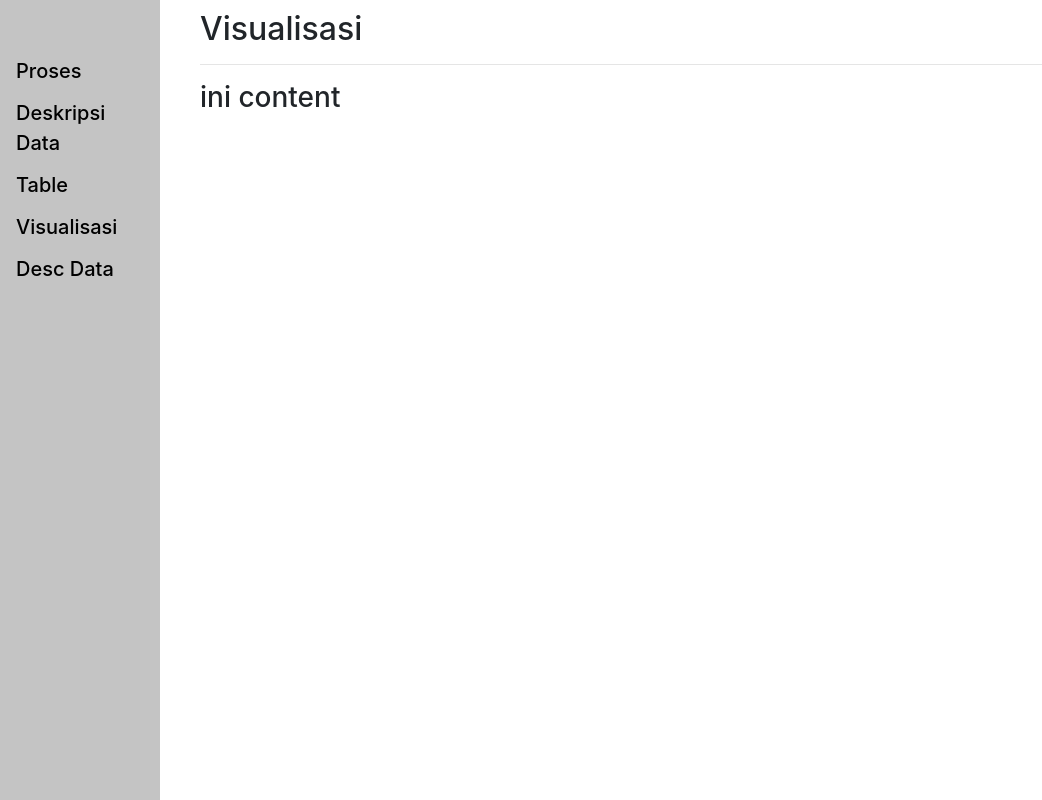
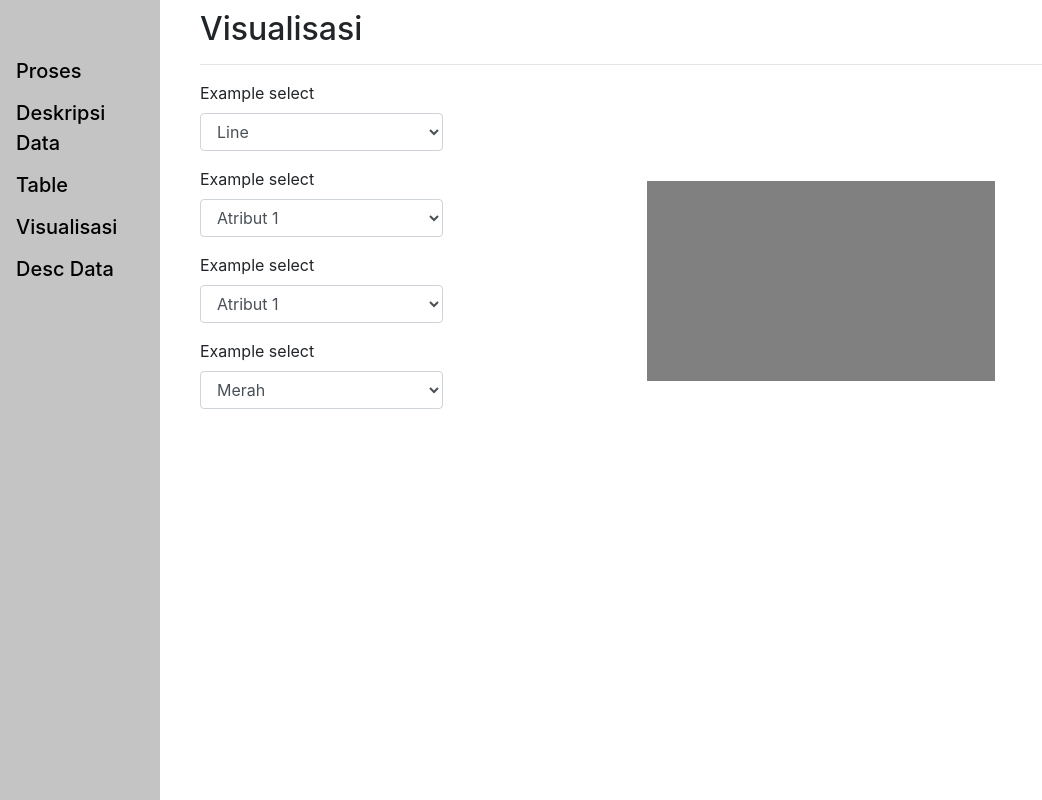
Before and after one commit to DaffaFauzan/KNN, a Django app: page /visualisasi in a window 1280 px wide. Shown: the whole page, without its empty margins (0-1042 px from the left). Run offline with Django 3.2, Linux system fonts and the light colour scheme; some libraries are stand-ins or nearby versions.

Commit message:
visualisasi

```diff
--- a/damin/project/templates/project/visualisasi.html
+++ b/damin/project/templates/project/visualisasi.html
@@ -51,9 +51,95 @@
 
     {% block content %}
     <div class="main">
-        <h2>Visualisasi</h2>
-        <hr>
-        <h3>ini content</h3>
+       <div >
+		  <h2>Visualisasi</h2>
+		  <hr>
+		  <div class="container-sm" >
+			<div class="row">
+				<div class="col-md-3" >
+					<form>
+
+						<div class="form-group">
+						  <label for="exampleFormControlSelect1">Example select</label>
+						  <select class="form-control" id="exampleFormControlSelect1">
+							<option> Line </option>
+							<option> Area </option>
+							<option> Histogram </option>
+							<option> Scatter Plot </option>
+							<option> Boxplot </option>
+						  </select>
+						</div>
+
+
+						<div class="form-group">
+							<label for="exampleFormControlSelect1">Example select</label>
+							<select class="form-control" id="exampleFormControlSelect1">
+								<option> Atribut 1 </option>
+								<option> Atribut 2 </option>
+								<option> Atribut 3 </option>
+								<option> Atribut 4  </option>
+								<option> Atribut 5 </option>
+							</select>
+						  </div>
+
+
+						  <div class="form-group">
+							<label for="exampleFormControlSelect1">Example select</label>
+							<select class="form-control" id="exampleFormControlSelect1">
+								<option> Atribut 1 </option>
+								<option> Atribut 2 </option>
+								<option> Atribut 3 </option>
+								<option> Atribut 4  </option>
+								<option> Atribut 5 </option>
+							</select>
+						  </div>
+
+
+						  <div class="form-group">
+							<label for="exampleFormControlSelect1">Example select</label>
+							<select class="form-control" id="exampleFormControlSelect1">
+								<option> Merah </option>
+								<option>Kuning </option>
+								<option> Hijau </option>
+								<option> Biru </option>
+								<option> Ungu </option>
+							</select>
+						  </div>
+
+
+					  </form>
+
+
+				</div>
+
+				<div class="col-md-8">
+					<div class="d-flex justify-content-center" style="margin-top: 100px;">
+						<div style="height: 200px; width: 50%; background-color:grey;">
+
+
+						</div>
+
+					</div>
+
+
+
+				</div>
+
+			</div>
+
+
+
+
+
+	  </div>
+
+
+
+
+
+
+
+    </div>
     </div>
 	{% endblock %}
 
```
Also changed, not shown: damin/project/templates/project/data.html (+89 -3 lines).
